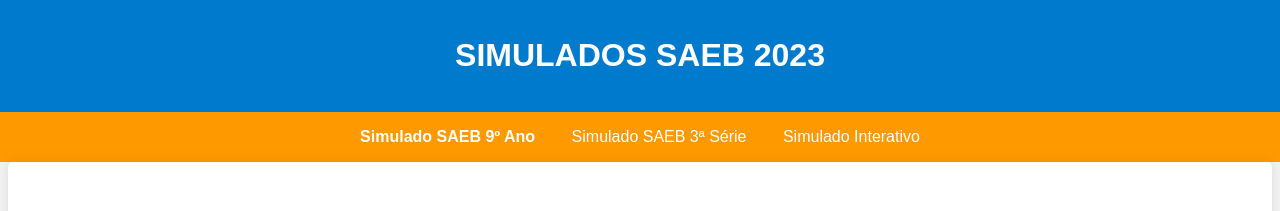
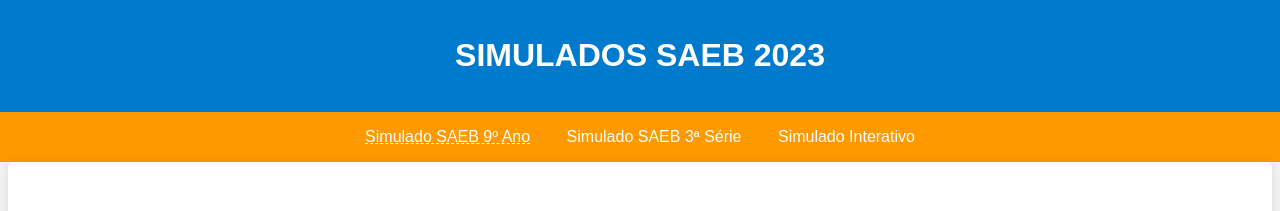
Before and after one commit to thaizdanielekutz/projeto-saeb, a plain HTML site: page index.html in a window 1280 px wide. In both pictures the pointer is over the link "Simulado SAEB 9º Ano". Shown: the top 211 px of the page. Drawn offline with Linux system fonts and the light colour scheme.

Commit message:
ajuste de style do nav

```diff
--- a/style.css
+++ b/style.css
@@ -24,7 +24,9 @@ nav a {
   font-weight: normal;
 }
 nav a:hover {
-  font-weight: bold;
+  font-weight: normal;
+  color: white;
+  text-decoration: underline dashed 1.3px;
 }
 .container {
   max-width: 1200px;
```
